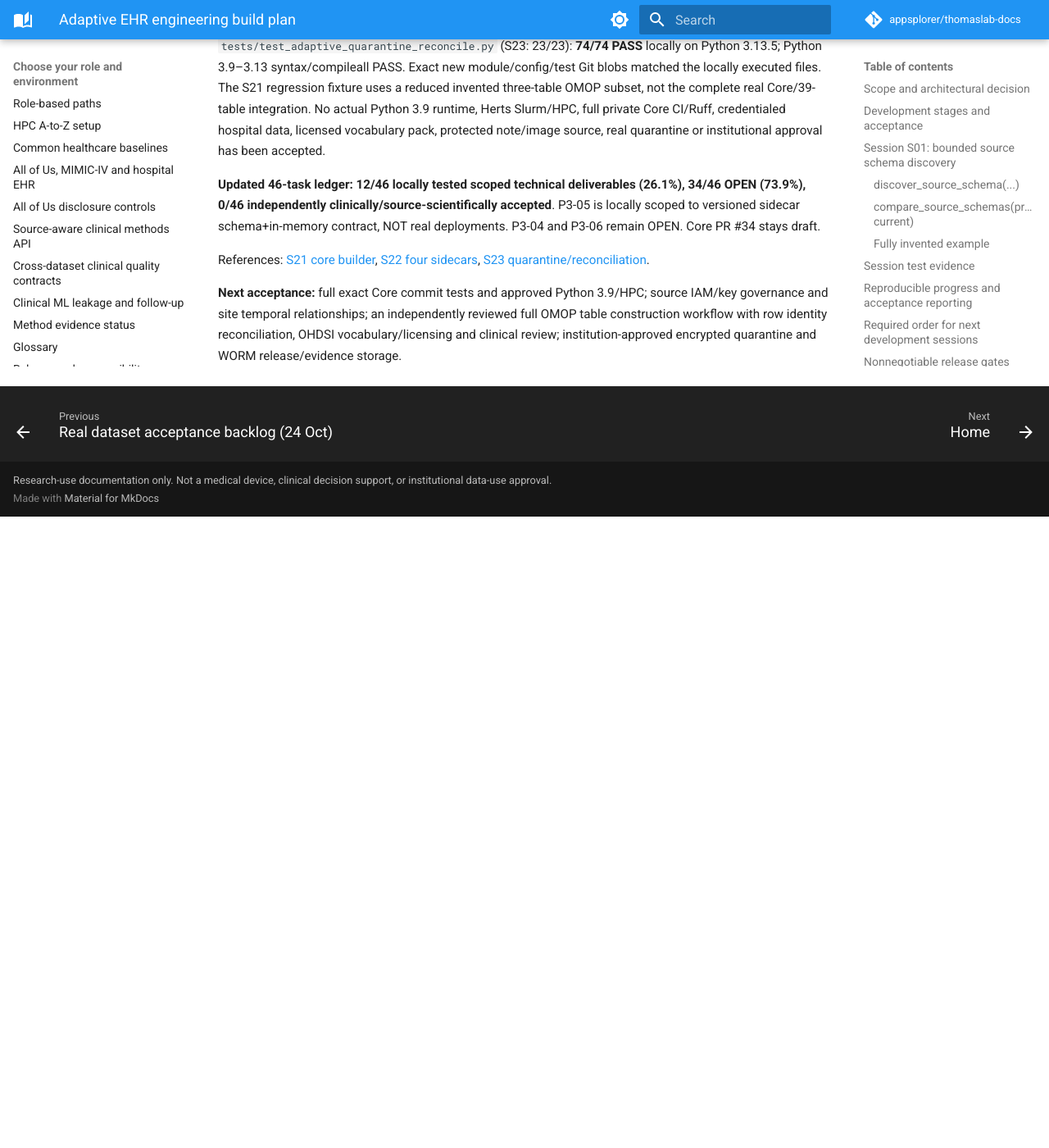
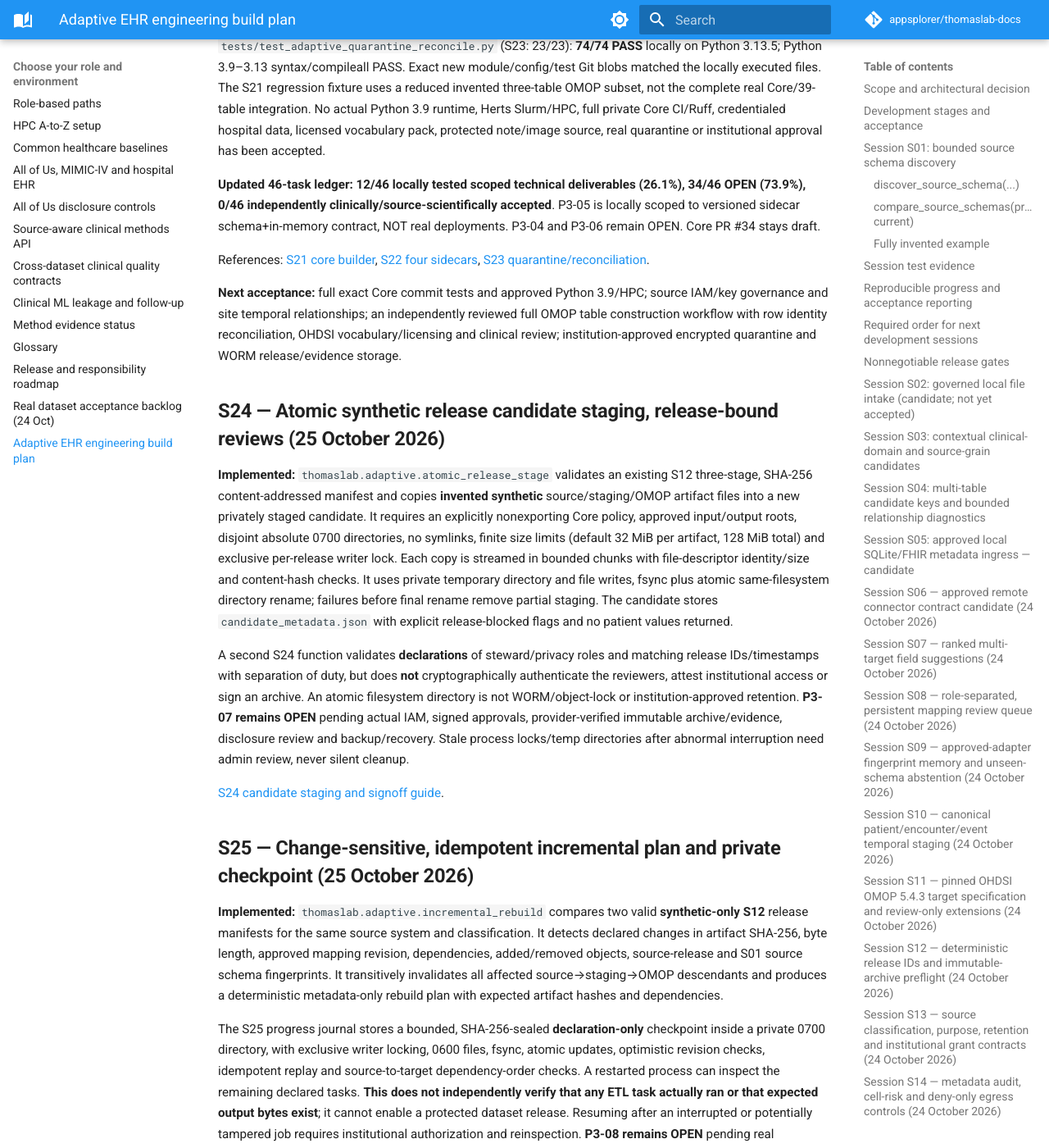
Before and after one commit to appsplorer/thomaslab-docs, an MkDocs documentation site: the page built from docs/guides/ehr-platform-build-plan.md, in a window 1280 px wide and 1400 px high, scrolled down 22550 px. Shown: the whole window at 82% size. Built offline with MkDocs 1.6.1 and Material for MkDocs 9.7.7, drawn with Linux system fonts in a browser that asks for light colours; comment, search, counter and statistics services are not loaded; before the commit the page ends 23180 px from its top, so only the background shows below that; some of the changed text lies outside the part shown.

Commit message:
docs(ehr): checkpoint S24/S25 atomic synthetic candidate and resumable metadata-only incremental work

```diff
--- a/docs/guides/ehr-platform-build-plan.md
+++ b/docs/guides/ehr-platform-build-plan.md
@@ -1005,3 +1005,26 @@ New `thomaslab.adaptive.quarantine_reconcile` checks bounded invented source→t
 References: [S21 core builder](../reference/functions/omop_core_builder.md), [S22 four sidecars](../reference/functions/extension_tables.md), [S23 quarantine/reconciliation](../reference/functions/quarantine_reconcile.md).
 
 **Next acceptance:** full exact Core commit tests and approved Python 3.9/HPC; source IAM/key governance and site temporal relationships; an independently reviewed full OMOP table construction workflow with row identity reconciliation, OHDSI vocabulary/licensing and clinical review; institution-approved encrypted quarantine and WORM release/evidence storage.
+
+
+## S24 — Atomic synthetic release candidate staging, release-bound reviews (25 October 2026)
+
+**Implemented:** `thomaslab.adaptive.atomic_release_stage` validates an existing S12 three-stage, SHA-256 content-addressed manifest and copies **invented synthetic** source/staging/OMOP artifact files into a new privately staged candidate. It requires an explicitly nonexporting Core policy, approved input/output roots, disjoint absolute 0700 directories, no symlinks, finite size limits (default 32 MiB per artifact, 128 MiB total) and exclusive per-release writer lock. Each copy is streamed in bounded chunks with file-descriptor identity/size and content-hash checks. It uses private temporary directory and file writes, fsync plus atomic same-filesystem directory rename; failures before final rename remove partial staging. The candidate stores `candidate_metadata.json` with explicit release-blocked flags and no patient values returned.
+
+A second S24 function validates **declarations** of steward/privacy roles and matching release IDs/timestamps with separation of duty, but does **not** cryptographically authenticate the reviewers, attest institutional access or sign an archive. An atomic filesystem directory is not WORM/object-lock or institution-approved retention. **P3-07 remains OPEN** pending actual IAM, signed approvals, provider-verified immutable archive/evidence, disclosure review and backup/recovery. Stale process locks/temp directories after abnormal interruption need admin review, never silent cleanup.
+
+[S24 candidate staging and signoff guide](../reference/functions/atomic_release_stage.md).
+
+## S25 — Change-sensitive, idempotent incremental plan and private checkpoint (25 October 2026)
+
+**Implemented:** `thomaslab.adaptive.incremental_rebuild` compares two valid **synthetic-only S12** release manifests for the same source system and classification. It detects declared changes in artifact SHA-256, byte length, approved mapping revision, dependencies, added/removed objects, source-release and S01 source schema fingerprints. It transitively invalidates all affected source→staging→OMOP descendants and produces a deterministic metadata-only rebuild plan with expected artifact hashes and dependencies.
+
+The S25 progress journal stores a bounded, SHA-256-sealed **declaration-only** checkpoint inside a private 0700 directory, with exclusive writer locking, 0600 files, fsync, atomic updates, optimistic revision checks, idempotent replay and source-to-target dependency-order checks. A restarted process can inspect the remaining declared tasks. **This does not independently verify that any ETL task actually ran or that expected output bytes exist**; it cannot enable a protected dataset release. Resuming after an interrupted or potentially tampered job requires institutional authorization and reinspection. **P3-08 remains OPEN** pending real authorized CDC/incremental source reads, externally attested results, multi-worker safe recovery, validation at actual source scale, source key/temporal review and full HPC QA.
+
+[S25 incremental rebuild and restart guide](../reference/functions/incremental_rebuild.md).
+
+**S24/S25 combined focused tests:** **45/45 PASS** locally on Python 3.13.5; Python 3.9–3.13 AST syntax parsing PASS. The two actual new modules plus the regression file have Git blob SHA identities matching the locally run copies. Test harness used locally compatible S12 manifest and Core governance stand-ins; no full actual private Core Python 3.9/HPC test, independent IAM, WORM or clinical-data acceptance passed. Both modules reject `RESTRICTED` sources; no protected hospital, MIMIC-IV or All of Us records were opened, exported or processed.
+
+**Ledger: P3-07 OPEN and P3-08 OPEN**. Their partial software progress is recorded without upgrading a complete-scoped task. Cumulative **12/46 locally tested completed requirements (26.1%), 34/46 OPEN (73.9%), 0/46 independently accepted for real patient datasets**. Core draft PR #34 is not merged to main.
+
+**Next acceptance priorities:** exact-SHA full Core Python 3.9/quality/Slurm suite; external data custodian approval and KMS; provider-verified compliant immutable archive and signed signoffs; approved source CDC/incremental execution with verifiable output checksum and source-target quarantine reconciliation.
```
